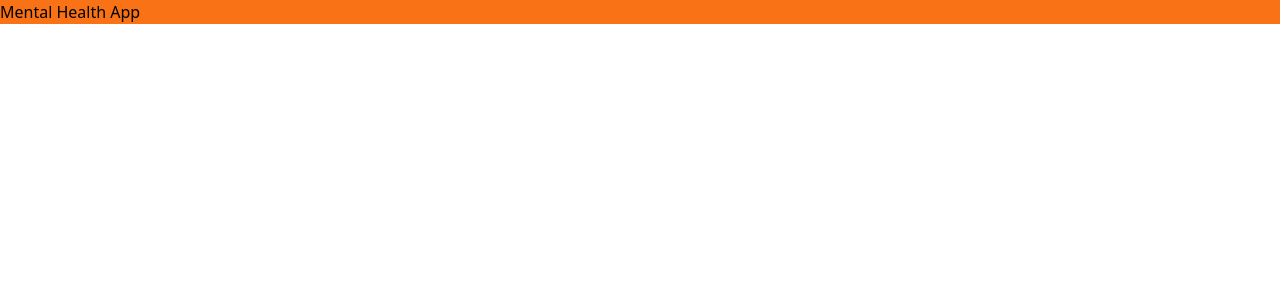
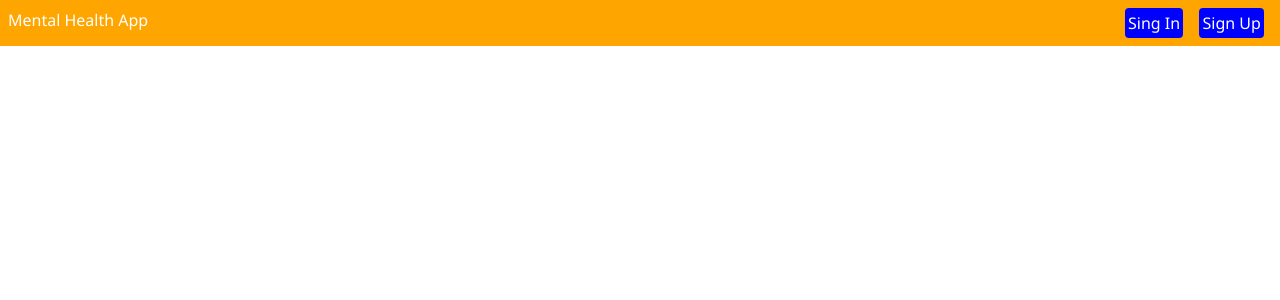
Before and after one commit to dscmsit/Mental-Health-App, an Angular app in the folder front-end/: page / in a window 1280 px wide. Shown: the top 300 px of the page. Built offline with nearby package versions, Linux system fonts and the light colour scheme.

Commit message:
Updated Navbar.

```diff
--- a/front-end/src/app/Components/navbar/navbar.component.css
+++ b/front-end/src/app/Components/navbar/navbar.component.css
@@ -0,0 +1,22 @@
+.nav{
+    background-color: orange;
+    color:white;
+    font:bolder;
+    font-family:'Segoe UI', Tahoma, Geneva, Verdana, sans-serif;
+    padding: .5rem;
+    display: flex;
+}
+
+.nav-buttons{
+    margin-left:auto;
+    display:inline;
+}
+
+.button{
+    background: blue;
+    color: white;
+    padding: .2rem;
+    margin: 0 .5rem;
+    border-radius: .25rem;
+
+}
--- a/front-end/src/app/Components/navbar/navbar.component.html
+++ b/front-end/src/app/Components/navbar/navbar.component.html
@@ -1 +1,6 @@
-<div class="bg-orange-500 ">Mental Health App</div>
+<div class="nav">Mental Health App
+    <div class="nav-buttons">
+    <button class="button">Sing In</button>
+    <button class="button ">Sign Up</button>
+    </div>
+</div>
--- a/front-end/src/app/app.component.html
+++ b/front-end/src/app/app.component.html
@@ -1,3 +1,3 @@
-<div>
+<div class="bg-red-400">
   <app-navbar></app-navbar>
 </div>
```
